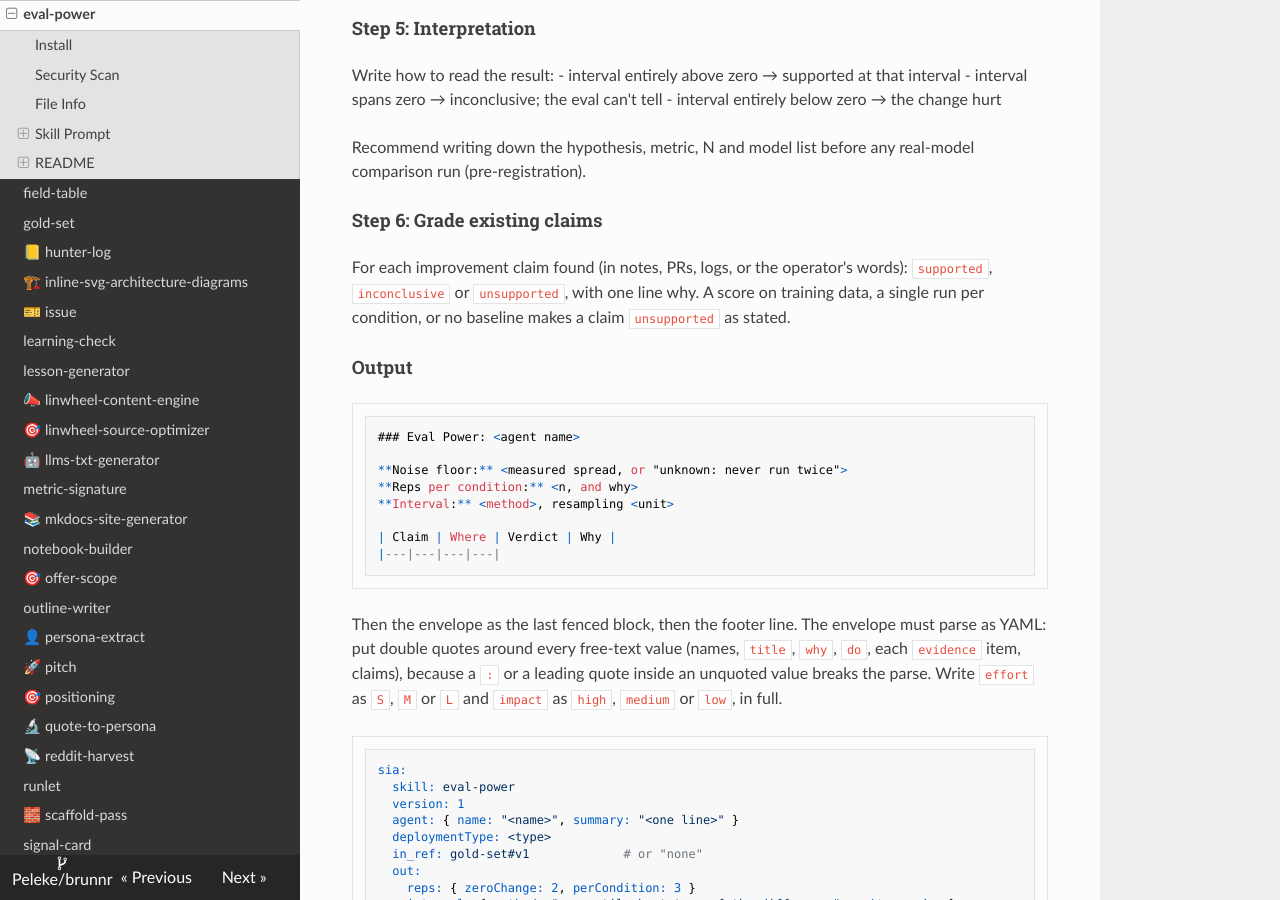
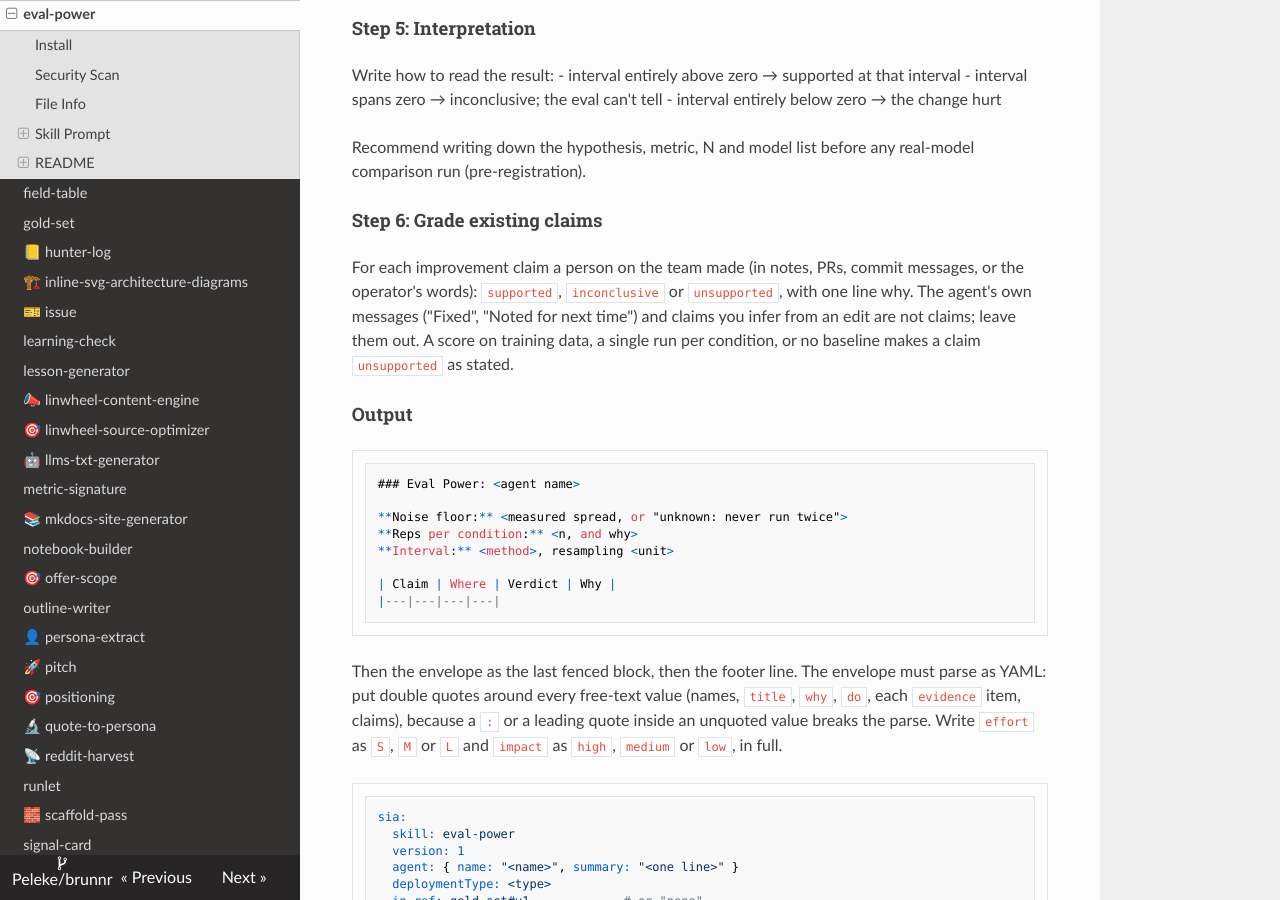
Before and after one commit to Peleke/brunnr, an MkDocs documentation site: the page built from docs/skills/eval-power.md, in a window 1280 px wide and 900 px high, scrolled down 2325 px. Built offline with MkDocs 1.6.1, drawn with Linux system fonts in a browser that asks for light colours; nearby versions of some CDN libraries; some of the changed text lies outside the part shown.

Commit message:
fix(sia): owner approved review-bot signal type; eval-power grades only team claims
An agent's own messages and claims inferred from an edit are not improvement claims.

Co-Authored-By: Claude Opus 5.5 <noreply@anthropic.com>
Claude-Session: https://claude.ai/code/session_01VNvCCVPoRaqsSn6hjzXze4

```diff
--- a/docs/skills/eval-power.md
+++ b/docs/skills/eval-power.md
@@ -31,8 +31,8 @@ brunnr install eval-power
 | Property | Value |
 |----------|-------|
 | **Path** | `skills/eval-power/SKILL.md` |
-| **Size** | 6.1 KB |
-| **SHA-256** | `6644e66d40ec522f794cbe30f41a92b5ebadb4e6c059236b044a38728c56f51e` |
+| **Size** | 6.2 KB |
+| **SHA-256** | `bc41081bcdc6e627ac2bccdf20a1dec05a4d3939d88594b29d623577a1ac380f` |
 | **README** | `skills/eval-power/README.md` |
 
 ---
@@ -99,8 +99,10 @@ run (pre-registration).
 
 #### Step 6: Grade existing claims
 
-For each improvement claim found (in notes, PRs, logs, or the operator's words): `supported`,
-`inconclusive` or `unsupported`, with one line why. A score on training data, a single run per
+For each improvement claim a person on the team made (in notes, PRs, commit messages, or the
+operator's words): `supported`, `inconclusive` or `unsupported`, with one line why. The agent's own
+messages ("Fixed", "Noted for next time") and claims you infer from an edit are not claims; leave
+them out. A score on training data, a single run per
 condition, or no baseline makes a claim `unsupported` as stated.
 
 #### Output
```
Also changed, not shown: skills/eval-power/SKILL.md (+4 -2 lines), 1 other file.
